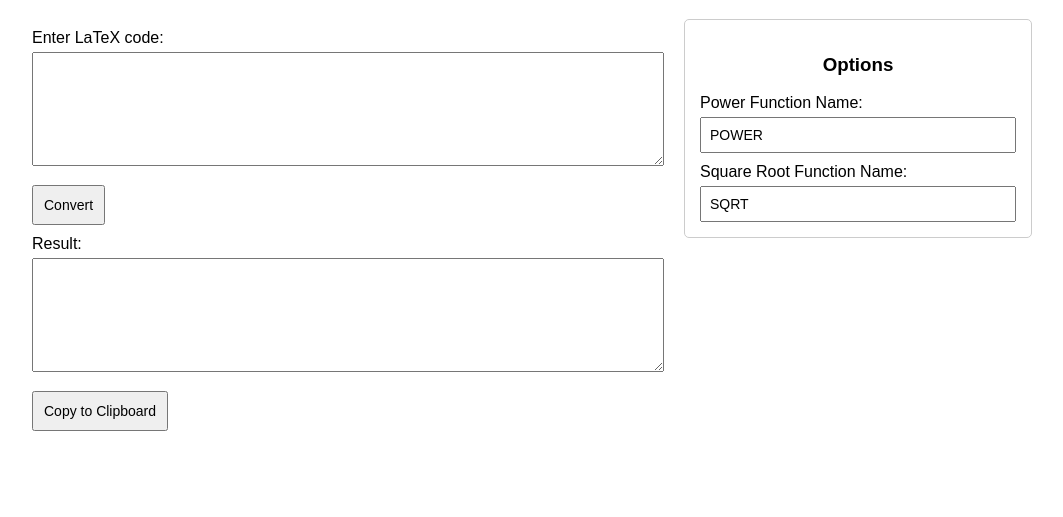
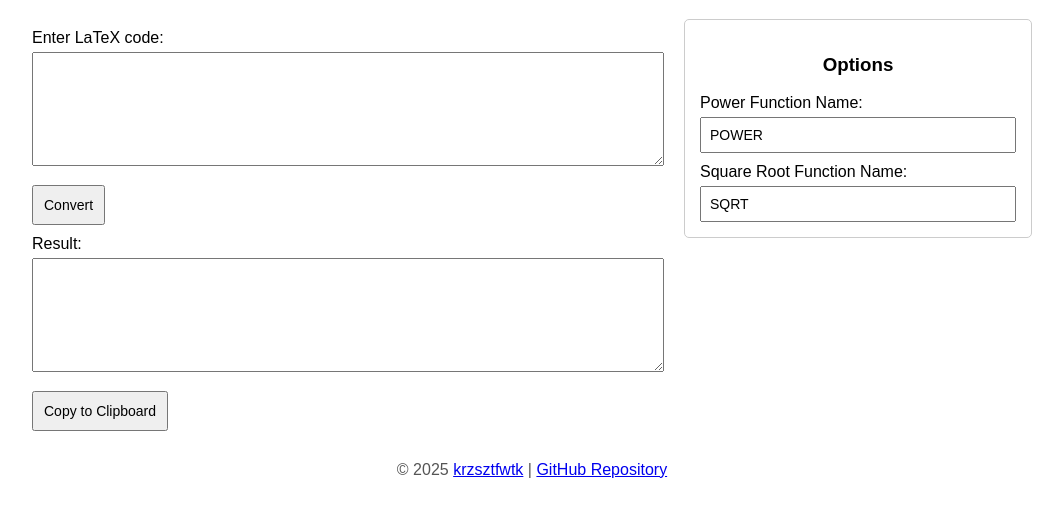
Before and after one commit to krzsztfwtk/LaTeX2FormulaWeb, a plain HTML site: page index.html in a window 1280 px wide. Shown: the part 61-578 px from the top of the page, without its empty margins (108-1171 px from the left). Drawn offline with Linux system fonts and the light colour scheme.

Commit message:
add footer

```diff
--- a/index.html
+++ b/index.html
@@ -1,3 +1,11 @@
+<!--
+  LaTeX2FormulaWeb
+  © 2025 Krzsztfwtk
+  GitHub: https://github.com/krzsztfwtk
+  Repository: https://github.com/krzsztfwtk/LaTeX2FormulaWeb
+  Website: https://latex2formula.krzsztf.com/
+-->
+
 <!DOCTYPE html>
 <html lang="en">
 <head>
@@ -168,5 +176,10 @@
       navigator.clipboard.writeText(outputText);
     });
   </script>
+
+  <div style="text-align:center; font-size:16px; margin-top:30px; color:#555;">
+    © 2025 <a href="https://github.com/krzsztfwtk" target="_blank">krzsztfwtk</a> |
+    <a href="https://github.com/krzsztfwtk/LaTeX2FormulaWeb" target="_blank">GitHub Repository</a>
+  </div>
 </body>
 </html>
```
